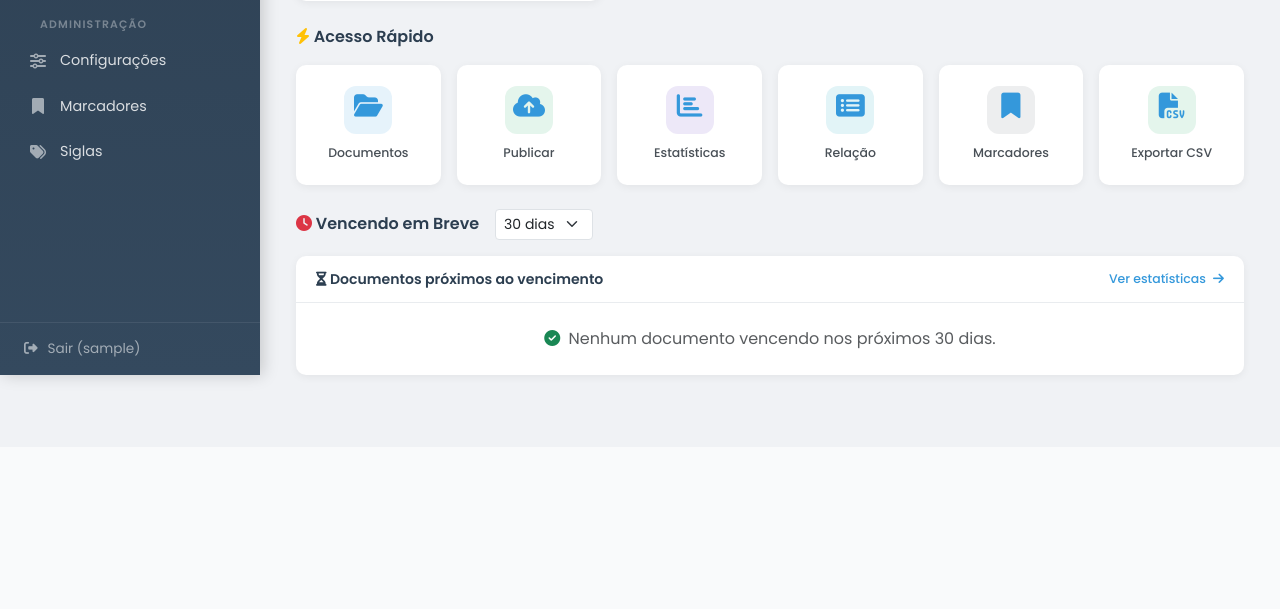
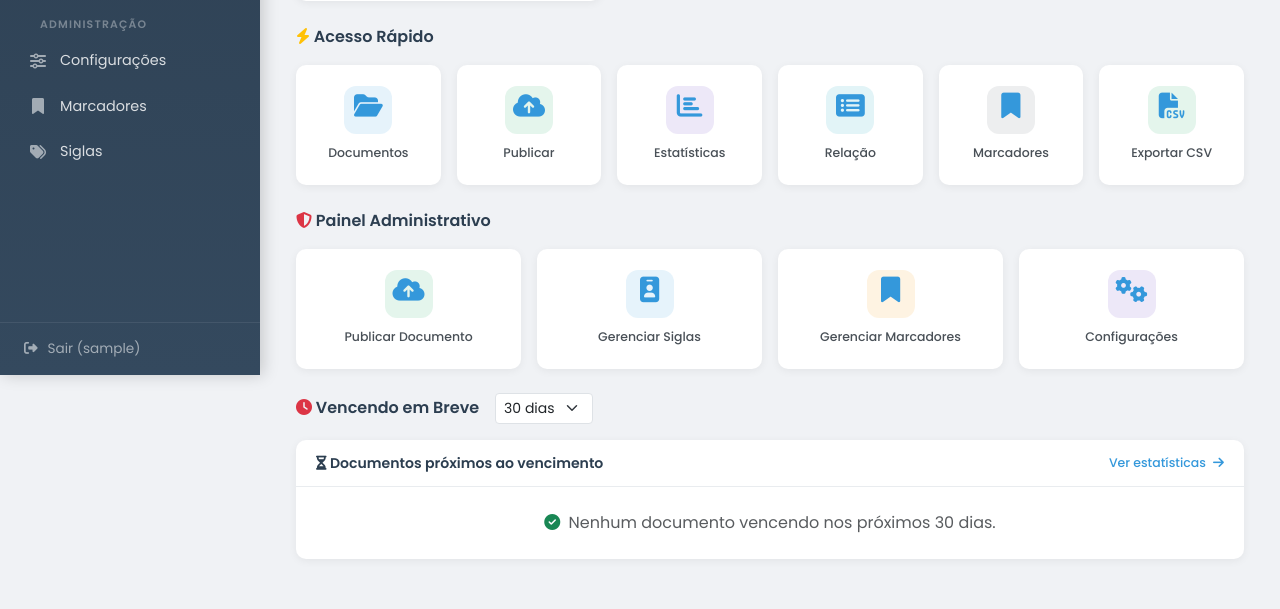
Before and after one commit to febaemanuel/miac3, a Flask app: page /miac/ in a window 1280 px wide. Shown: the part 425-1034 px from the top of the page. Before the commit the page ends 811 px from the top, so only its background shows below. Run offline with Flask 3, Linux system fonts and the light colour scheme; the visitor is signed in with stand-in values (Sample User, id 1); data that the repository does not hold is empty.

Commit message:
Add admin panel section to dashboard for quick access
Admin users now see a dedicated "Painel Administrativo" section on the
dashboard with cards for Publicar Documento, Gerenciar Siglas,
Gerenciar Marcadores, and Configurações — no more hunting for sidebar links.

https://claude.ai/code/session_01Te9yPM9wkT4CbuAaR82b2F

```diff
--- a/templates/index.html
+++ b/templates/index.html
@@ -342,6 +342,39 @@
         </div>
     </div>
 
+    <!-- Admin Panel (visible only to admin users) -->
+    {% if session.get('nivel_acesso') == 'elevado' %}
+    <div class="section-title mt-2">
+        <i class="fas fa-shield-halved text-danger"></i> Painel Administrativo
+    </div>
+    <div class="row g-3 mb-4">
+        <div class="col-6 col-sm-4 col-lg-3">
+            <a href="{{ url_for('documents.publicar2_page') }}" class="quick-card">
+                <div class="qc-icon qc-green"><i class="fas fa-cloud-arrow-up"></i></div>
+                <div class="qc-label">Publicar Documento</div>
+            </a>
+        </div>
+        <div class="col-6 col-sm-4 col-lg-3">
+            <a href="{{ url_for('admin.gerenciar_siglas') }}" class="quick-card">
+                <div class="qc-icon qc-blue"><i class="fas fa-id-badge"></i></div>
+                <div class="qc-label">Gerenciar Siglas</div>
+            </a>
+        </div>
+        <div class="col-6 col-sm-4 col-lg-3">
+            <a href="{{ url_for('admin.gerenciar_marcadores') }}" class="quick-card">
+                <div class="qc-icon qc-orange"><i class="fas fa-bookmark"></i></div>
+                <div class="qc-label">Gerenciar Marcadores</div>
+            </a>
+        </div>
+        <div class="col-6 col-sm-4 col-lg-3">
+            <a href="{{ url_for('admin.gerenciar_opcoes') }}" class="quick-card">
+                <div class="qc-icon" style="background:rgba(111,66,193,.12);color:#6f42c1;"><i class="fas fa-cogs"></i></div>
+                <div class="qc-label">Configurações</div>
+            </a>
+        </div>
+    </div>
+    {% endif %}
+
     <!-- Vencendo em Breve -->
     <div class="section-title mt-2 d-flex align-items-center gap-3 flex-wrap">
         <span><i class="fas fa-clock text-danger"></i> Vencendo em Breve</span>
```
